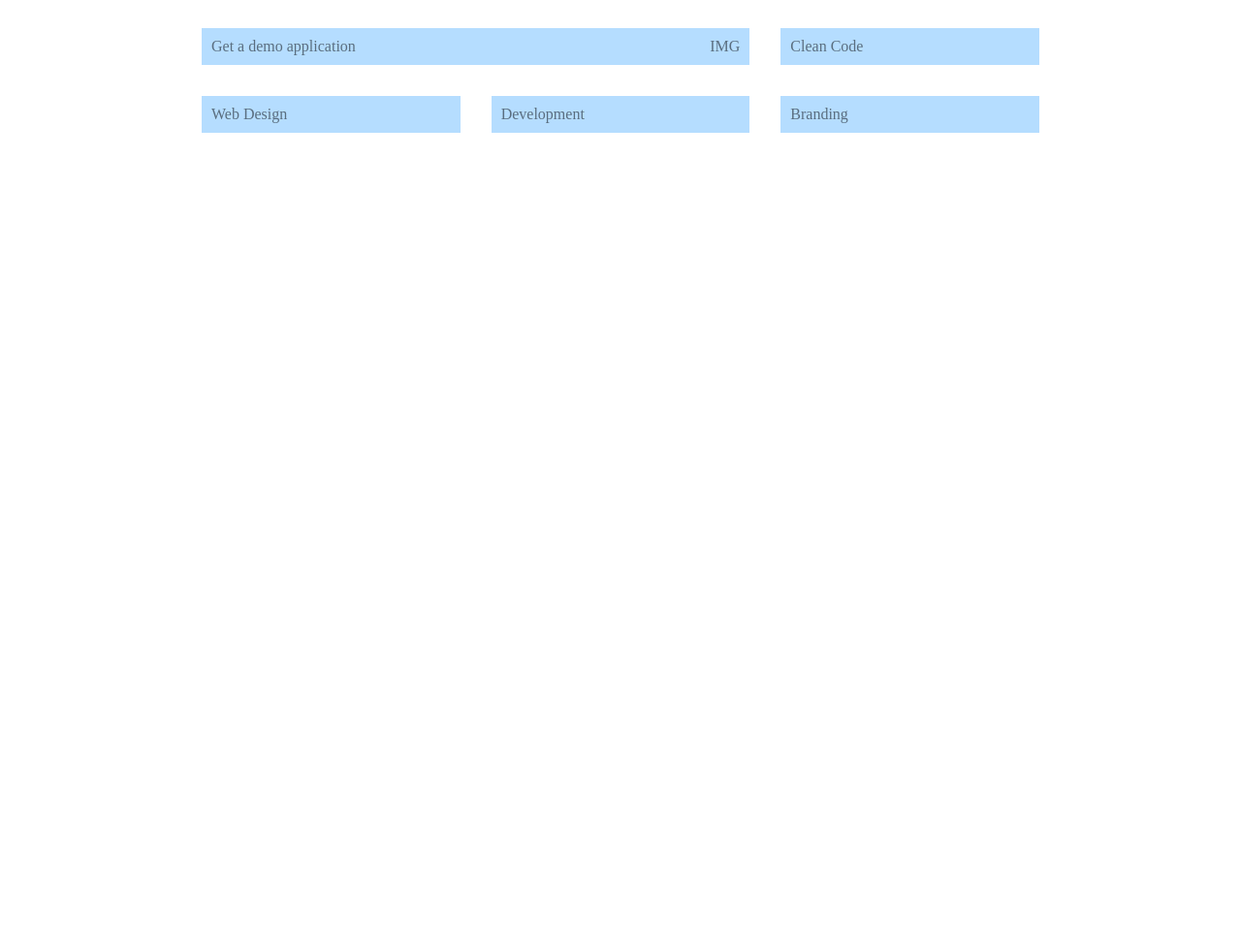
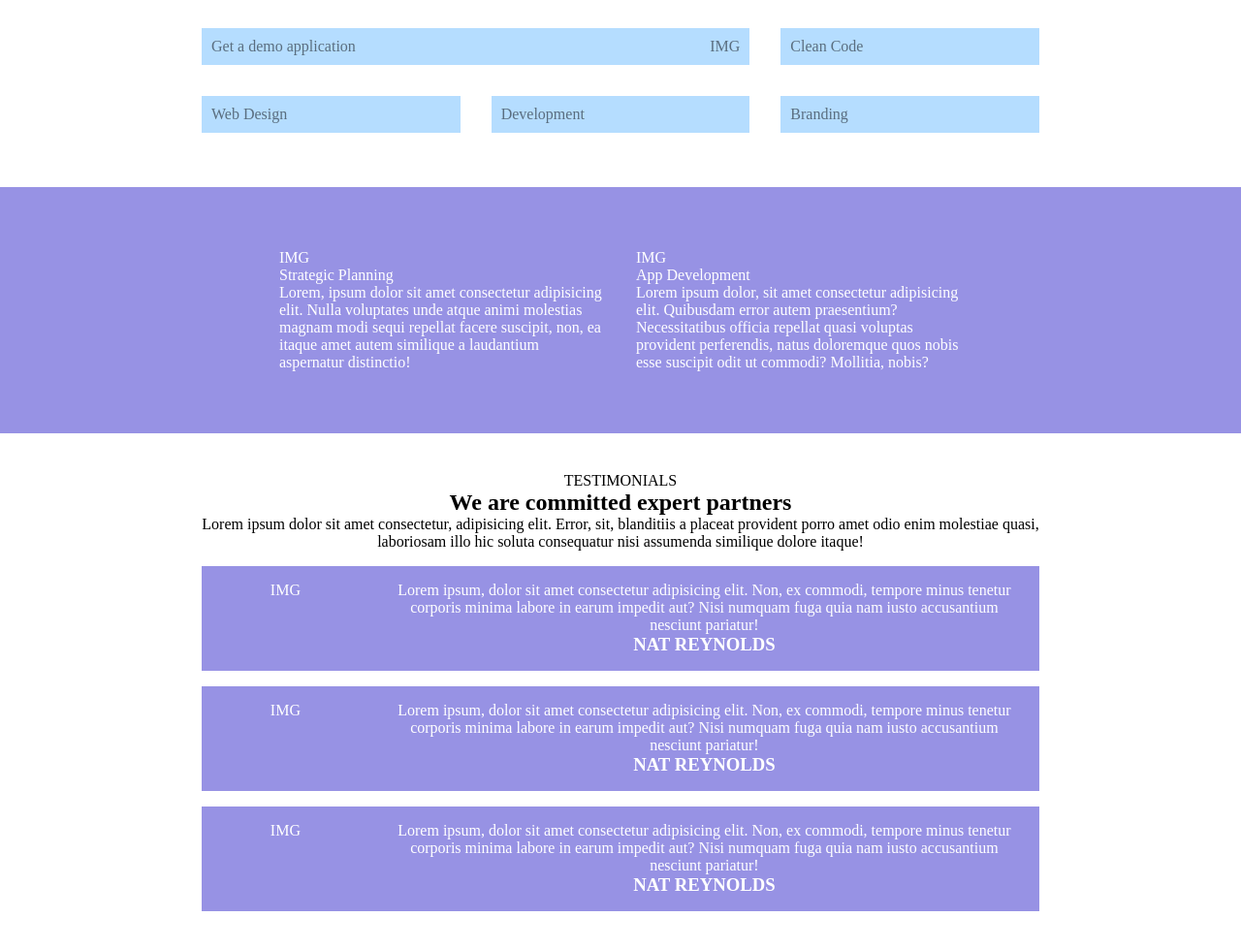
Before and after one commit to AntonioDiBari/htmlcss-responsive-layout, a plain HTML site: page index.html in a window 1280 px wide. Shown: the part 41-1020 px from the top of the page at 97% size. Before the commit the page ends 800 px from the top, so only its background shows below. Drawn offline with Linux system fonts and the light colour scheme.

Commit message:
feat: picure + testimonail structure

```diff
--- a/css/responsive.css
+++ b/css/responsive.css
@@ -1,10 +1,23 @@
 /***TABLET MEDIA */
 @media screen and (max-width: 768px) {
   /* DEMO APP */
+  .container {
+    width: 90vw;
+  }
   .card-left,
   .card-right {
     width: 100%;
   }
+
+  /* PICTURE */
+  #picture .col1-2 {
+    width: 100%;
+  }
+  #picture > .container {
+    padding: 0;
+  }
+
+  /* TESTIMONIAL */
 }
 
 /***MOBILE MEDIA */
@@ -14,4 +27,12 @@
   #demo-app .col2-3 {
     width: 100%;
   }
+
+  /* PICTURE */
+
+  /* TESTIMONIAL */
+  .col80,
+  .col20 {
+    width: 100%;
+  }
 }
--- a/css/style.css
+++ b/css/style.css
@@ -62,6 +62,7 @@ a {
 .col1-2 {
   width: calc(100% / 2);
 }
+
 [class*="col"] {
   padding: 1rem;
 }
@@ -101,3 +102,38 @@ nav {
 }
 
 /* PICTURE */
+
+#picture {
+  background-color: var(--primary-color);
+  color: white;
+}
+
+#picture > .container {
+  display: flex;
+  justify-content: center;
+  flex-wrap: wrap;
+  padding: 3rem 5rem;
+}
+
+/* TESTIMONIAL */
+
+#testimonial {
+  margin: 2.5rem;
+  text-align: center;
+}
+
+.feedback {
+  background-color: var(--primary-color);
+  color: white;
+  display: flex;
+  justify-content: space-between;
+  flex-wrap: wrap;
+  margin: 1rem 0;
+}
+
+.col20 {
+  width: 20%;
+}
+.col80 {
+  width: 80%;
+}
--- a/index.html
+++ b/index.html
@@ -48,9 +48,64 @@
         </div>
       </section>
       <section id="picture">
-        <div class="container"></div>
+        <div class="container">
+          <div class="col1-2">
+            IMG <br />
+            Strategic Planning <br />Lorem, ipsum dolor sit amet consectetur
+            adipisicing elit. Nulla voluptates unde atque animi molestias magnam
+            modi sequi repellat facere suscipit, non, ea itaque amet autem
+            similique a laudantium aspernatur distinctio!
+          </div>
+          <div class="col1-2">
+            IMG <br />
+            App Development <br />Lorem ipsum dolor, sit amet consectetur
+            adipisicing elit. Quibusdam error autem praesentium? Necessitatibus
+            officia repellat quasi voluptas provident perferendis, natus
+            doloremque quos nobis esse suscipit odit ut commodi? Mollitia,
+            nobis?
+          </div>
+        </div>
       </section>
-      <section id="testimonail"></section>
+      <section id="testimonial">
+        <div class="container">
+          <span>TESTIMONIALS</span>
+          <h2>We are committed expert partners</h2>
+          Lorem ipsum dolor sit amet consectetur, adipisicing elit. Error, sit,
+          blanditiis a placeat provident porro amet odio enim molestiae quasi,
+          laboriosam illo hic soluta consequatur nisi assumenda similique dolore
+          itaque!
+          <div class="feedback">
+            <div class="col20">IMG</div>
+            <div class="col80">
+              Lorem ipsum, dolor sit amet consectetur adipisicing elit. Non, ex
+              commodi, tempore minus tenetur corporis minima labore in earum
+              impedit aut? Nisi numquam fuga quia nam iusto accusantium nesciunt
+              pariatur!
+              <h3>NAT REYNOLDS</h3>
+            </div>
+          </div>
+          <div class="feedback">
+            <div class="col20">IMG</div>
+            <div class="col80">
+              Lorem ipsum, dolor sit amet consectetur adipisicing elit. Non, ex
+              commodi, tempore minus tenetur corporis minima labore in earum
+              impedit aut? Nisi numquam fuga quia nam iusto accusantium nesciunt
+              pariatur!
+              <h3>NAT REYNOLDS</h3>
+            </div>
+          </div>
+          <div class="feedback">
+            <div class="col20">IMG</div>
+            <div class="col80">
+              Lorem ipsum, dolor sit amet consectetur adipisicing elit. Non, ex
+              commodi, tempore minus tenetur corporis minima labore in earum
+              impedit aut? Nisi numquam fuga quia nam iusto accusantium nesciunt
+              pariatur!
+              <h3>NAT REYNOLDS</h3>
+            </div>
+          </div>
+        </div>
+      </section>
       <section id="benefits"></section>
       <section id="about-us"></section>
       <section id="start"></section>
```
